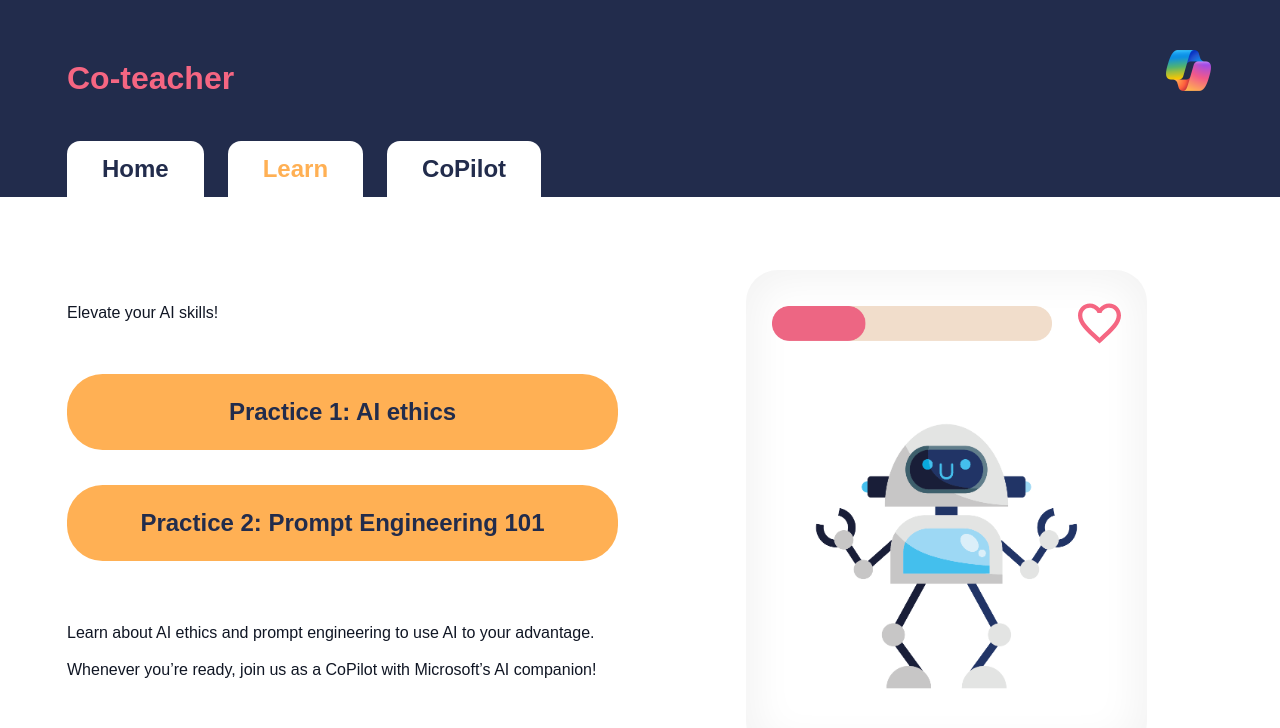
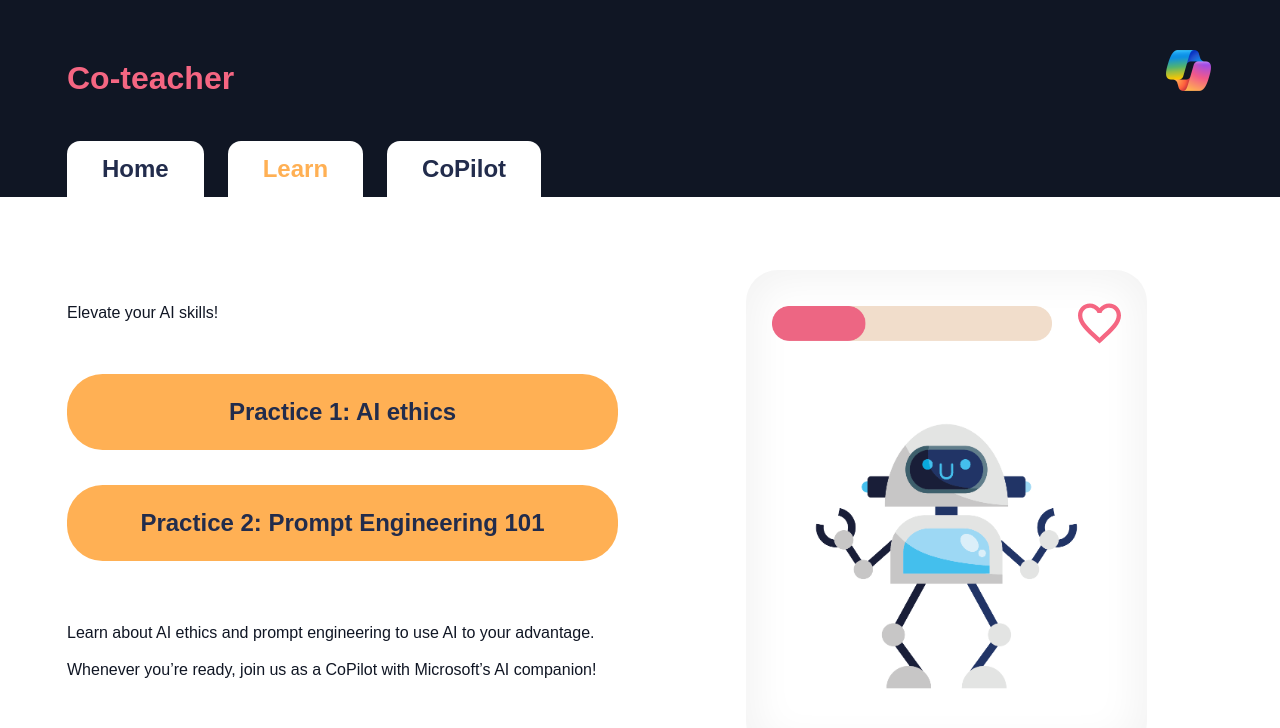
Before and after one commit to parisrahmani/Microsoft-Hackathon-Client, a React (Vite) app: page /quiz in a window 1280 px wide. Shown: the top 728 px of the page. Built offline with nearby package versions, Linux system fonts and the light colour scheme; a web font is replaced by a local one.

Commit message:
learn page cursor pointer and header bgcolor

```diff
--- a/src/components/Header/Header.scss
+++ b/src/components/Header/Header.scss
@@ -4,7 +4,7 @@
 .header {
   display: flex;
   flex-direction: column;
-  background-color: $dark-blue;
+  background-color: #101624;
 
   &__container {
     display: flex;
--- a/src/components/SelectQuiz/SelectQuiz.scss
+++ b/src/components/SelectQuiz/SelectQuiz.scss
@@ -29,6 +29,7 @@
     background-color: $orange;
     border-radius: 2.2188rem;
     width: 100%;
+    cursor: pointer;
   }
 
   &__info-text-container {
```
